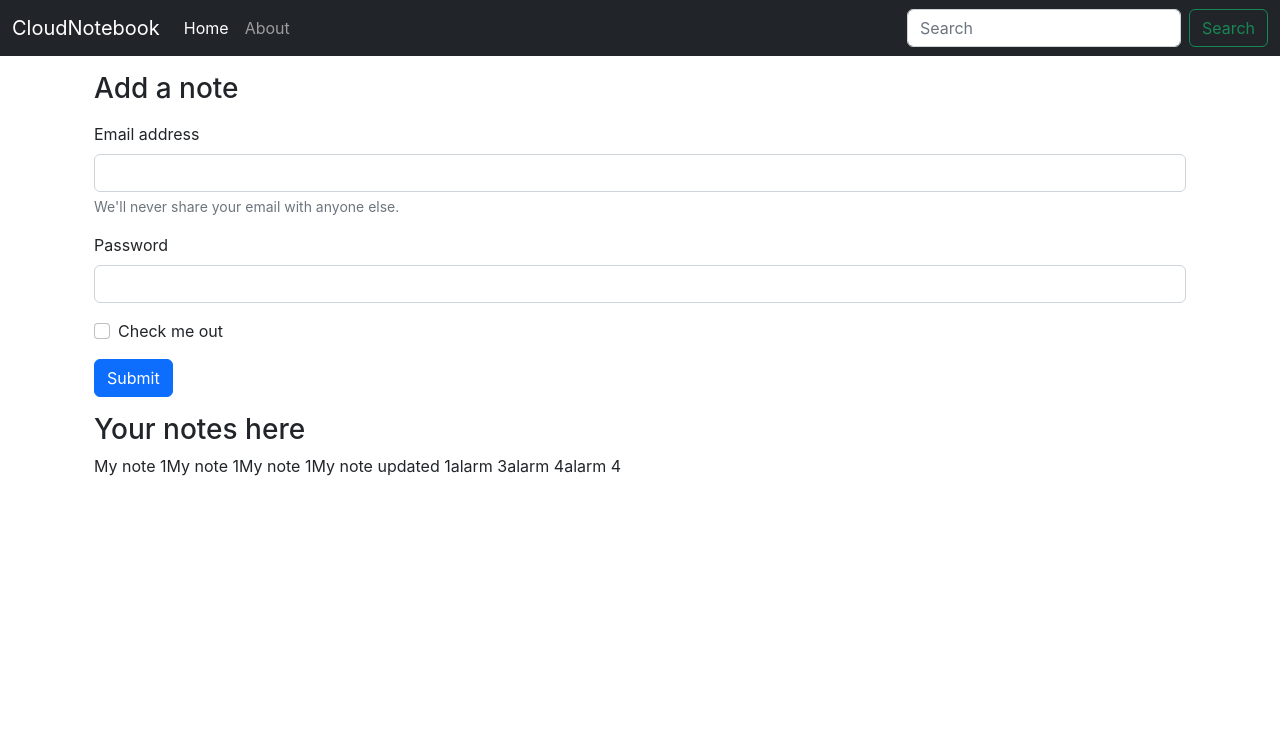
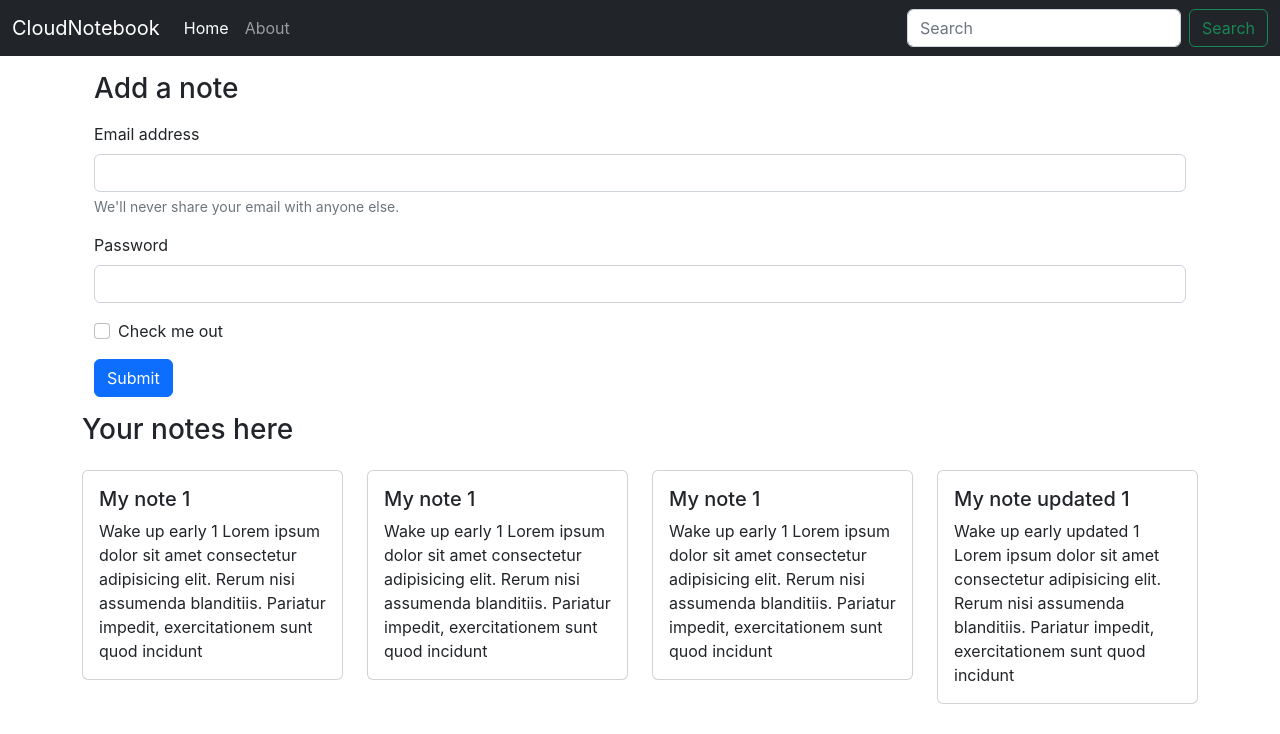
Before and after one commit to Aditya-Shitale/CloudNotebook, a React (Create React App) app: page / in a window 1280 px wide. Shown: the top 734 px of the page. Built offline with nearby package versions, Linux system fonts and the light colour scheme.

Commit message:
day 5.4 Noteitem Added manually for check

```diff
--- a/src/components/Home.js
+++ b/src/components/Home.js
@@ -1,9 +1,7 @@
-import React,{useContext} from 'react'
-import noteContext  from '../context/notes/noteContext';
+import Notes from './Notes';
 
 export const Home = () => {
- const context =useContext(noteContext);
- const {notes,setNotes} = context;
+
   return (
     <div>
       <div className='container my-3'>
@@ -26,13 +24,7 @@
 </form>
 </div>
 
-<div className='container my-3'>
-
-    <h3>Your notes here</h3>
-    {notes.map( (note)=>{
-      return note.title;
-    })}
-    </div>
+<Notes/>
      </div>
   )
 }
--- /dev/null
+++ b/src/components/Noteitem.js
@@ -0,0 +1,17 @@
+import React from 'react'
+
+const Noteitem = (props) => {
+   const {note} = props;
+  return (
+    <div className='col-md-3'>
+      <div className="card my-3">
+  <div className="card-body">
+    <h5 className="card-title">{note.title}</h5>
+    <p className="card-text">{note.description} Lorem ipsum dolor sit amet consectetur adipisicing elit. Rerum nisi assumenda blanditiis. Pariatur impedit, exercitationem sunt quod incidunt </p>
+  </div>
+</div>
+    </div>
+  )
+}
+
+export default Noteitem
--- /dev/null
+++ b/src/components/Notes.js
@@ -0,0 +1,19 @@
+import React,{useContext} from 'react'
+import noteContext  from '../context/notes/noteContext';
+import Noteitem from './Noteitem';
+
+const Notes = () => {
+    const context =useContext(noteContext);
+ const {notes,setNotes} = context;
+  return (
+    <div className='row my-3'>
+
+    <h3>Your notes here</h3>
+    {notes.map( (note)=>{
+      return <Noteitem note={note}/>;
+    })}
+    </div>
+  )
+}
+
+export default Notes
```
